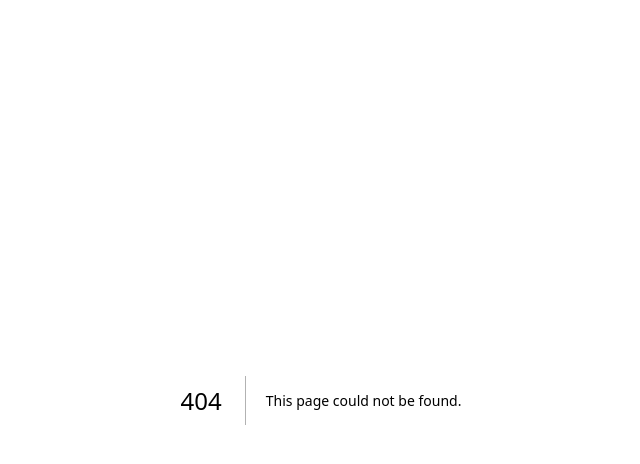
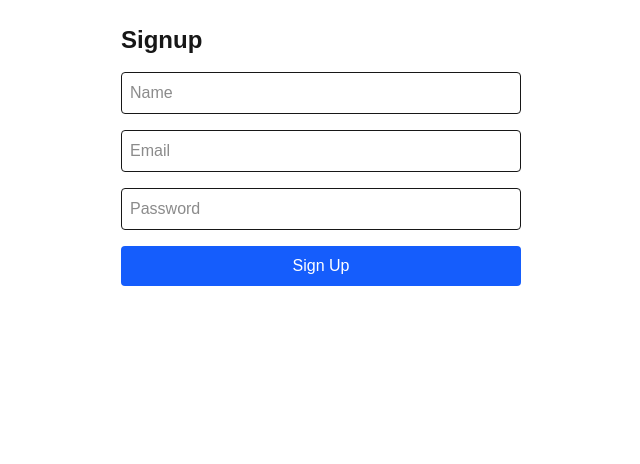
Before and after one commit to sithusss/codementorweb, a Next.js app: page /signup in a window 1280 px wide. Before the commit this address had no page. Shown: the top 464 px of the page, without its empty margins (319-959 px from the left). Built offline with nearby package versions, Linux system fonts and the light colour scheme.

Commit message:
add new features for signin and sign up

```diff
--- a/package.json
+++ b/package.json
@@ -11,6 +11,7 @@
   "dependencies": {
     "@codemirror/lang-javascript": "^6.2.4",
     "@uiw/react-codemirror": "^4.24.2",
+    "bcryptjs": "^3.0.2",
     "lucide-react": "^0.536.0",
     "mysql2": "^3.14.3",
     "next": "15.4.4",
--- /dev/null
+++ b/src/app/api/signin/route.js
@@ -0,0 +1,39 @@
+import { NextResponse } from "next/server";
+import bcrypt from "bcryptjs";
+import { getConnection } from "@/lib/db";
+
+export async function POST(request) {
+    try {
+        const { email, password } = await request.json();
+
+        if (!email || !password) {
+            return NextResponse.json({ error: "All fields required" }, { status: 400 });
+        }
+
+        const connection = await getConnection();
+
+        // Check if user exists
+        const [rows] = await connection.execute("SELECT * FROM signup WHERE email = ?", [email]);
+        const user = rows[0];
+
+        if (!user) {
+            return NextResponse.json({ error: "User not found" }, { status: 404 });
+        }
+
+        // Compare password
+        const isMatch = await bcrypt.compare(password, user.password);
+        if (!isMatch) {
+            return NextResponse.json({ error: "Invalid credentials" }, { status: 401 });
+        }
+
+        // ✅ Update status before returning response
+        await connection.execute("UPDATE signup SET status = 1 WHERE email = ?", [user.email]);
+
+        // ✅ Return success response
+        return NextResponse.json({ message: "Sign-in successful" }, { status: 200 });
+
+    } catch (err) {
+        console.error(err);
+        return NextResponse.json({ error: "Something went wrong" }, { status: 500 });
+    }
+}
--- /dev/null
+++ b/src/app/api/signup/route.js
@@ -0,0 +1,35 @@
+import { NextResponse } from "next/server";
+import bcrypt from "bcryptjs";
+import { getConnection } from "@/lib/db";
+
+
+export async function POST(request) {
+    try {
+
+        const { name, email, password } = await request.json();
+
+        if (!name || !email || !password) {
+            return NextResponse.json({ error: "All fields required" }, { status: 400 });
+        }
+
+        const connection = await getConnection();
+        // Check if user already exists
+        const [existing] = await connection.execute("SELECT * FROM signup WHERE email = ?", [email]);
+        if (existing.length > 0) {
+            return NextResponse.json({ error: "User already exists" }, { status: 400 });
+        }
+
+        // Hash password
+        const hashedPassword = await bcrypt.hash(password, 10);
+
+        // Save user
+        await connection.execute(
+            "INSERT INTO signup (name, email, password) VALUES (?, ?, ?)",
+            [name, email, hashedPassword]
+        );
+
+        return NextResponse.json({ message: "Signup successful"}, {status: 201});
+    } catch (err) {
+        return NextResponse.json({ error: "Something went wrong" }, { status: 500 });
+    }
+}
--- a/src/app/page.js
+++ b/src/app/page.js
@@ -20,9 +20,9 @@ export default function Home() {
       <Stats />
       <HowToUse />
       <StartHere />
-
       <CreatorSection />
       <Footer />
+
     </main>
   );
 }
--- /dev/null
+++ b/src/app/signin/page.js
@@ -0,0 +1,56 @@
+"use client";
+import { useState } from "react";
+import {useRouter} from "next/navigation";
+
+export default function SigninPage() {
+    const [form, setForm] = useState({ email: "", password: "" });
+    const [message, setMessage] = useState("");
+    const router = useRouter();
+
+    const handleChange = (e) => {
+        setForm({ ...form, [e.target.name]: e.target.value });
+    };
+
+    const handleSubmit = async (e) => {
+        e.preventDefault();
+        const res = await fetch("/api/signin", {
+            method: "POST",
+            headers: { "Content-Type": "application/json" },
+            body: JSON.stringify(form),
+        });
+        const data = await res.json();
+        if(res.ok){
+            setMessage("Login successfully ✅");
+            setTimeout(() => router.push("/"), 800);
+
+        }
+    };
+
+    return (
+        <div className="p-6 max-w-md mx-auto">
+            <h1 className="text-2xl font-bold mb-4">Login</h1>
+            <form onSubmit={handleSubmit} className="space-y-4">
+                <input
+                    className="w-full p-2 border rounded"
+                    type="email"
+                    name="email"
+                    placeholder="Email"
+                    value={form.email}
+                    onChange={handleChange}
+                />
+                <input
+                    className="w-full p-2 border rounded"
+                    type="password"
+                    name="password"
+                    placeholder="Password"
+                    value={form.password}
+                    onChange={handleChange}
+                />
+                <button onClick={handleSubmit} className="w-full bg-blue-600 text-white p-2 rounded" type="submit">
+                    Login
+                </button>
+            </form>
+            {message && <p className="mt-4">{message}</p>}
+        </div>
+    );
+}
--- /dev/null
+++ b/src/app/signup/page.js
@@ -0,0 +1,66 @@
+"use client";
+import { useState } from "react";
+import {useRouter} from "next/navigation";
+
+export default function SignupPage() {
+    const [form, setForm] = useState({ name: "", email: "", password: "" });
+    const [message, setMessage] = useState("");
+    const router = useRouter();
+
+    const handleChange = (e) => {
+        setForm({ ...form, [e.target.name]: e.target.value });
+    };
+
+    const handleSubmit = async (e) => {
+        e.preventDefault();
+        const res = await fetch("/api/signup", {
+            method: "POST",
+            headers: { "Content-Type": "application/json" },
+            body: JSON.stringify(form),
+        });
+        const data = await res.json();
+        if(res.ok){
+            setMessage("Sign up successfully ✅");
+            setTimeout(() => router.push("/"), 1000);
+
+        }else {
+            setMessage("Something went wrong ❌");
+        }
+    };
+
+    return (
+        <div className="p-6 max-w-md mx-auto">
+            <h1 className="text-2xl font-bold mb-4">Signup</h1>
+            <form onSubmit={handleSubmit} className="space-y-4">
+                <input
+                    className="w-full p-2 border rounded"
+                    type="text"
+                    name="name"
+                    placeholder="Name"
+                    value={form.name}
+                    onChange={handleChange}
+                />
+                <input
+                    className="w-full p-2 border rounded"
+                    type="email"
+                    name="email"
+                    placeholder="Email"
+                    value={form.email}
+                    onChange={handleChange}
+                />
+                <input
+                    className="w-full p-2 border rounded"
+                    type="password"
+                    name="password"
+                    placeholder="Password"
+                    value={form.password}
+                    onChange={handleChange}
+                />
+                <button onClick={handleSubmit} className="w-full bg-blue-600 text-white p-2 rounded" type="submit">
+                    Sign Up
+                </button>
+            </form>
+            {message && <p className="mt-4">{message}</p>}
+        </div>
+    );
+}
--- a/src/components/Navbar.js
+++ b/src/components/Navbar.js
@@ -1,10 +1,27 @@
+"use client";
+
+import{useRouter} from "next/navigation";
+
 export default function Navbar() {
+    const router = useRouter();
+
+    const handleSignupClick = ()=>{
+        router.push("/signup");
+    }
+    const handleSigninClick = ()=>{
+        router.push("/signin");
+    }
+
   return (
     <header className="flex justify-between items-center px-6 py-4 bg-white shadow-sm">
       <h1 className="text-xl font-bold text-blue-700">CodeMentor</h1>
       <div className="flex gap-4">
-        <a href="#" className="text-gray-700">Sign in</a>
-        <button className="bg-blue-600 text-white px-4 py-2 rounded">Sign Up</button>
+          <button
+              onClick={handleSigninClick}
+              className="bg-blue-800 text-white px-4 py-2 rounded">Login</button>
+        <button
+            onClick={handleSignupClick}
+            className="bg-blue-200 text-black px-4 py-2 rounded">Sign Up</button>
       </div>
     </header>
   );
```
Also changed, not shown: 1 other file (tests, documents, lock files or other folders).
